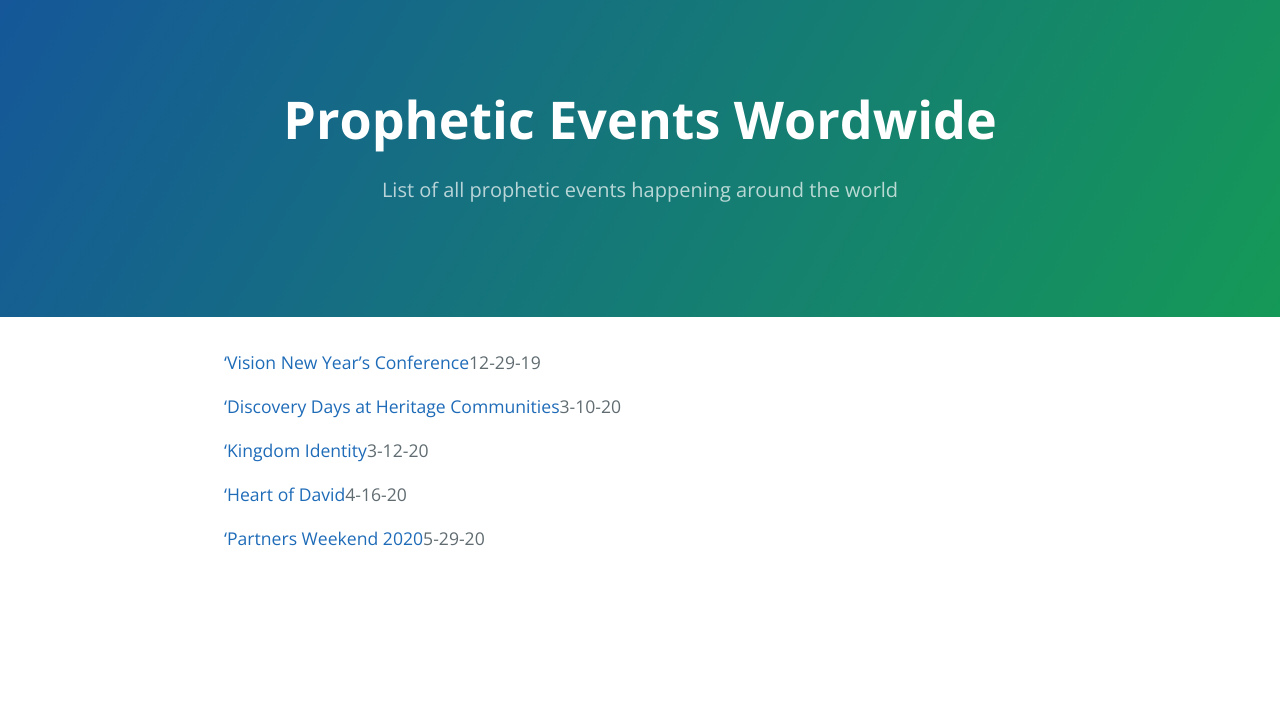
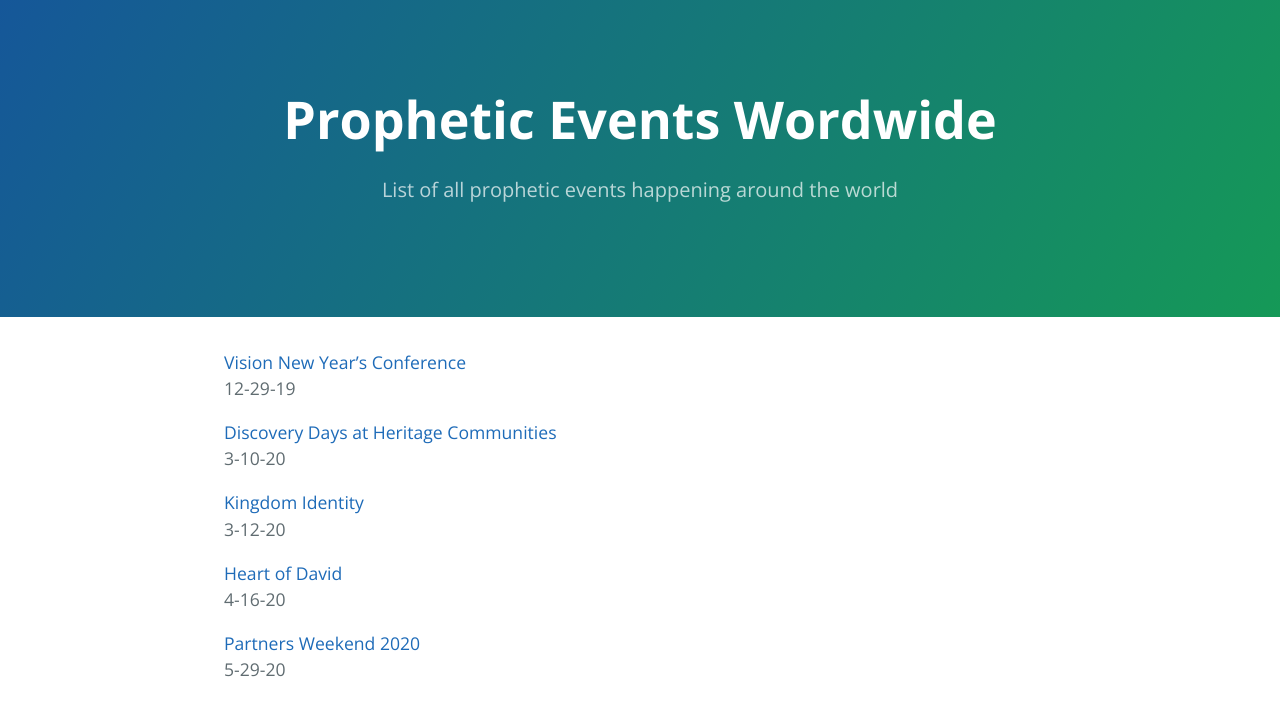
Before and after one commit to usoppu/prophetic-events, a Jekyll site: the page built from index.md, in a window 1280 px wide. Shown: the top 716 px of the page. Built offline with Jekyll 4.4.1, drawn with Linux system fonts in a browser that asks for light colours.

Commit message:
auto_generated

```diff
--- a/index.md
+++ b/index.md
@@ -2,12 +2,12 @@
 layout: default
 ---
 
-<a target='_blank' href='https://mstarevents.com/vision2019'>'Vision New Year's Conference</a>12-29-19
+<a target='_blank' href='https://mstarevents.com/vision2019'>Vision New Year's Conference</a><br>12-29-19
 
-<a target='_blank' href='https://www.heritagecommunities.org/'>'Discovery Days at Heritage Communities</a>3-10-20
+<a target='_blank' href='https://www.heritagecommunities.org/'>Discovery Days at Heritage Communities</a><br>3-10-20
 
-<a target='_blank' href='https://mstarevents.com/50plus'>'Kingdom Identity</a>3-12-20
+<a target='_blank' href='https://mstarevents.com/50plus'>Kingdom Identity</a><br>3-12-20
 
-<a target='_blank' href='https://mstarevents.com/heartofdavid'>'Heart of David</a>4-16-20
+<a target='_blank' href='https://mstarevents.com/heartofdavid'>Heart of David</a><br>4-16-20
 
-<a target='_blank' href='https://mstarevents.com/pw20'>'Partners Weekend 2020</a>5-29-20
+<a target='_blank' href='https://mstarevents.com/pw20'>Partners Weekend 2020</a><br>5-29-20
```
